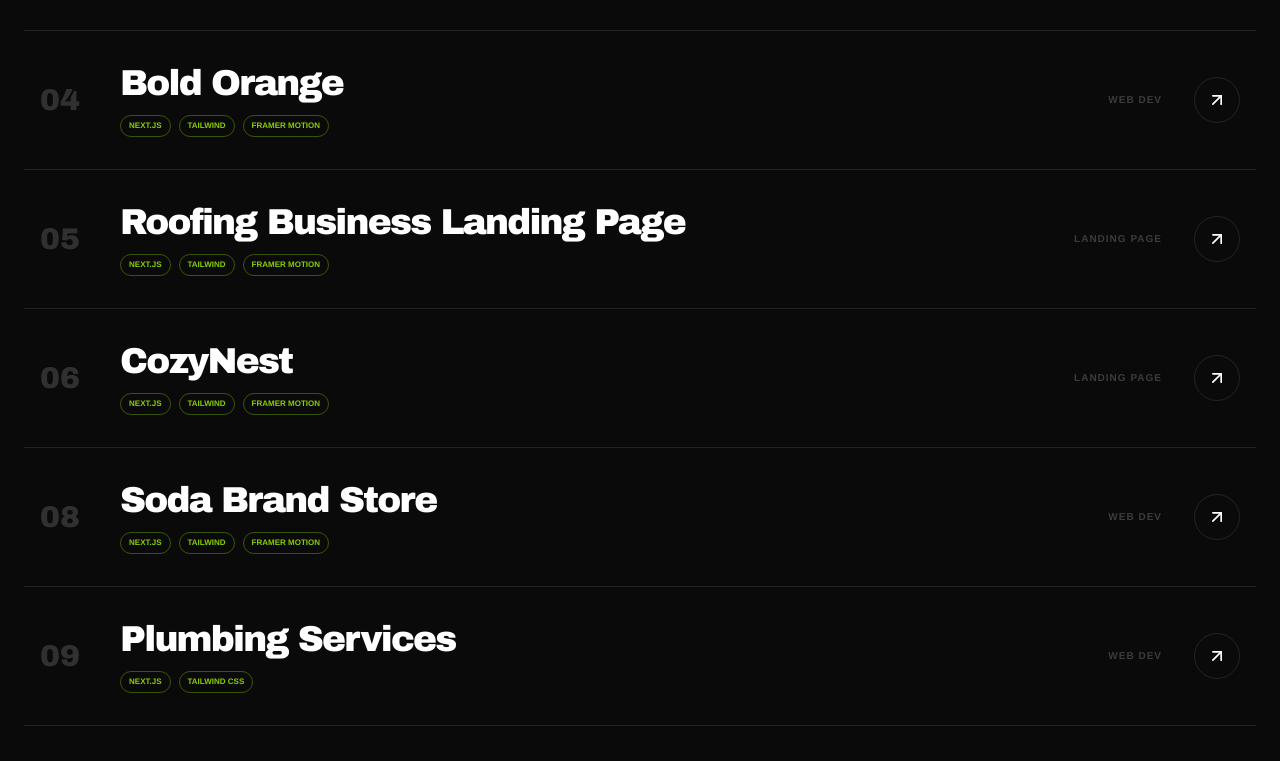
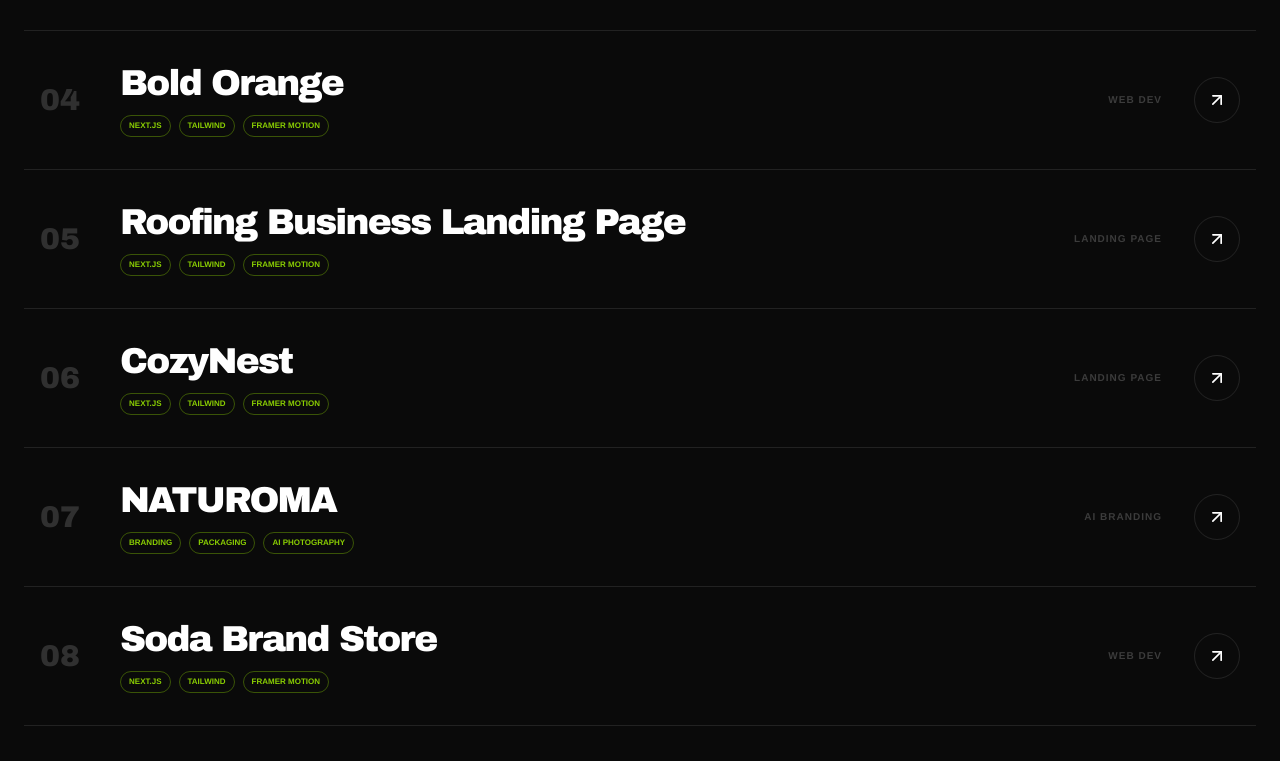
Before and after one commit to Wailakkad/Design-Agency, a React (Vite) app: page /works in a window 1280 px wide. Shown: the part 1025-1786 px from the top of the page. Built offline with nearby package versions, Linux system fonts and the light colour scheme.

Commit message:
new ai branding project

```diff
--- a/src/pages/WorksPage.tsx
+++ b/src/pages/WorksPage.tsx
@@ -64,6 +64,14 @@
     description: 'CozyNest is a high-end luxury resort landing page designed to capture emotion and drive bookings. The project focuses on immersive visuals, refined typography, and a conversion-optimized structure that reflects the calm elegance of a boutique forest retreat.'
   },
   {
+    id: '07',
+    title: 'NATUROMA',
+    category: 'AI BRANDING',
+    tags: ['Branding', 'Packaging', 'AI Photography'],
+    img: '/ai-barnding-naturoma-thumbnail-mage.png',
+    description: 'Natural supplement brand identity rooted in purity, wellness, and modern minimalism. NATUROMA is a natural supplement brand built around the belief that wellness should feel as clean and pure as the ingredients inside the bottle.'
+  },
+  {
     id: '08',
     title: 'Soda Brand Store',
     category: 'WEB DEV',
@@ -105,7 +113,7 @@
   }
 ];
 
-const filters = ['ALL', 'WEB DEV', 'MOBILE', 'AI / CHATBOT', 'UX/UI MODERNIZATION', 'LANDING PAGE'];
+const filters = ['ALL', 'WEB DEV', 'MOBILE', 'AI / CHATBOT', 'UX/UI MODERNIZATION', 'LANDING PAGE', 'AI BRANDING'];
 
 function Reveal({ children }: { children: React.ReactNode }) {
   return (
@@ -367,6 +375,13 @@
                     className="w-full h-auto object-contain"
                   />
                 )}
+                {selectedProject.title === 'NATUROMA' && (
+                  <img
+                    src="/ai-branding-behince-long-image-presentation.jpg"
+                    alt="NATUROMA Project Details"
+                    className="w-full h-auto object-contain"
+                  />
+                )}
                 {selectedProject.title === 'Roofing Co. Redesign' && (
                   <img
                     src="/first-redesign-project-long-studycase-image.jpg"
@@ -384,7 +399,7 @@
                       {selectedProject.description}
                     </p>
                   </div>
-                  {selectedProject.title !== 'Luma Finance Mobile App' && (
+                  {selectedProject.title !== 'Luma Finance Mobile App' && selectedProject.title !== 'NATUROMA' && (
                     <a
                       href={selectedProject.title === 'Natural Baby' ? 'https://rag-chatbot-pied-seven.vercel.app/' : selectedProject.title === 'OPTIC STUDIO' ? 'https://opticien-website-ai-agent-for-custo.vercel.app/' : selectedProject.title === 'Plumbing Services' ? 'https://plumber-jade.vercel.app/' : selectedProject.title === 'Next-Gen Agency' ? 'https://neuro-nexa.vercel.app/' : selectedProject.title === 'Bold Orange' ? 'https://web-agency-landing-page-flame.vercel.app/' : selectedProject.title === 'Soda Brand Store' ? 'https://xoxo-bice.vercel.app/' : selectedProject.title === 'Roofing Business Landing Page' ? 'https://roofguard-pro.vercel.app/' : selectedProject.title === 'Roofing Co. Redesign' ? 'https://erich-ide-co-dachdeckermeister-gmb.vercel.app/' : selectedProject.title === 'CozyNest' ? 'https://cozynest-landing.vercel.app/' : 'https://nextjs-ai-fullstack-store.vercel.app/'}
                       target="_blank"
```
Also changed, not shown: public/ai-barnding-naturoma-thumbnail-mage.png (added), 1 other file (tests, documents, lock files or other folders).
